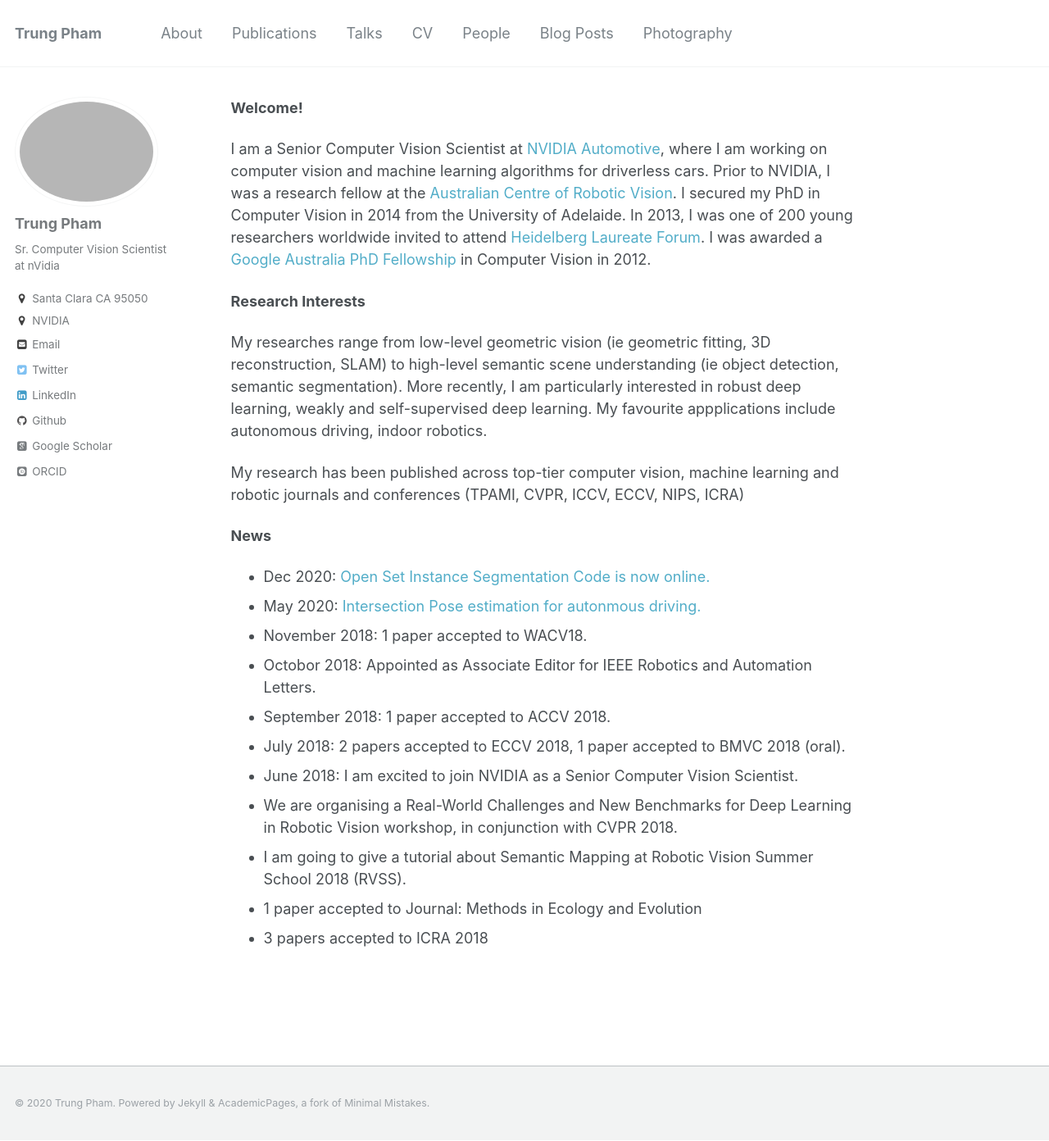
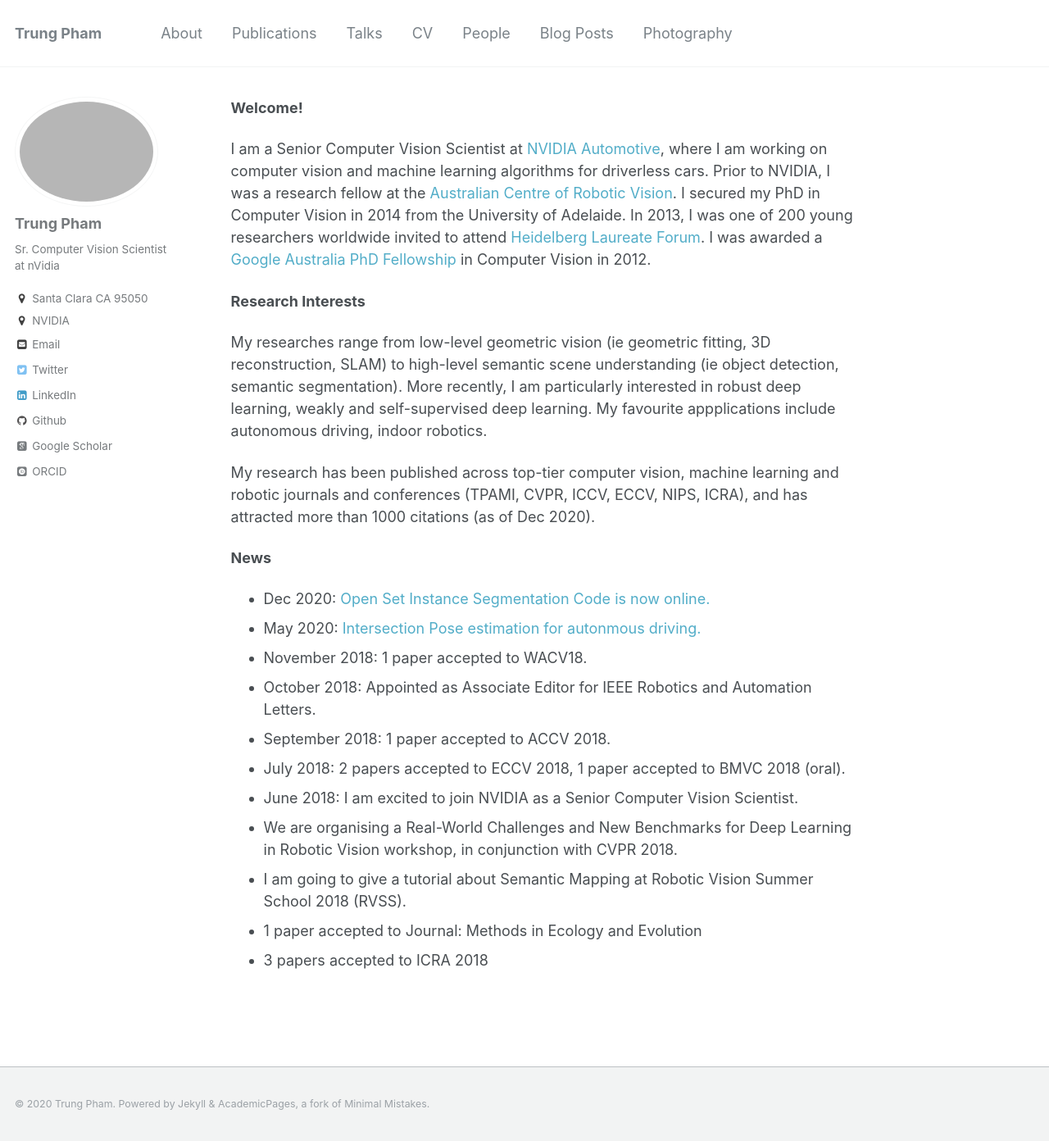
Before and after one commit to trungtpham/trungtpham.github.io, a Jekyll site: the page built from index.md, in a window 1280 px wide and 1392 px high. Shown: the whole window at 82% size. Built offline with Jekyll 4.4.1, drawn with Linux system fonts in a browser that asks for light colours; some web fonts are replaced; our own code applies the rules of GitHub Pages for plain Markdown files.

Commit message:
Update index.md

```diff
--- a/index.md
+++ b/index.md
@@ -6,13 +6,13 @@ I am a Senior Computer Vision Scientist at [NVIDIA Automotive](https://www.nvidi
 
 My researches range from low-level geometric vision (ie geometric fitting, 3D reconstruction, SLAM) to high-level semantic scene understanding (ie object detection, semantic segmentation). More recently, I am particularly interested in robust deep learning, weakly and self-supervised deep learning. My favourite appplications include autonomous driving, indoor robotics.
 
-My research has been published across top-tier computer vision, machine learning and robotic journals and conferences (TPAMI, CVPR, ICCV, ECCV, NIPS, ICRA)
+My research has been published across top-tier computer vision, machine learning and robotic journals and conferences (TPAMI, CVPR, ICCV, ECCV, NIPS, ICRA), and has attracted more than 1000 citations (as of Dec 2020).
 
 **News**
 * Dec 2020: [Open Set Instance Segmentation Code is now online.](https://github.com/trungtpham/open_set_instance_segmentation)
 * May 2020: [Intersection Pose estimation for autonmous driving.](https://www.youtube.com/watch?v=KPLTA4S_3Yo)
 * November 2018: 1 paper accepted to WACV18.
-* Octobor 2018: Appointed as Associate Editor for IEEE Robotics and Automation Letters.
+* October 2018: Appointed as Associate Editor for IEEE Robotics and Automation Letters.
 * September 2018: 1 paper accepted to ACCV 2018.
 * July 2018: 2 papers accepted to ECCV 2018, 1 paper accepted to BMVC 2018 (oral).
 * June 2018: I am excited to join NVIDIA as a Senior Computer Vision Scientist.
```
